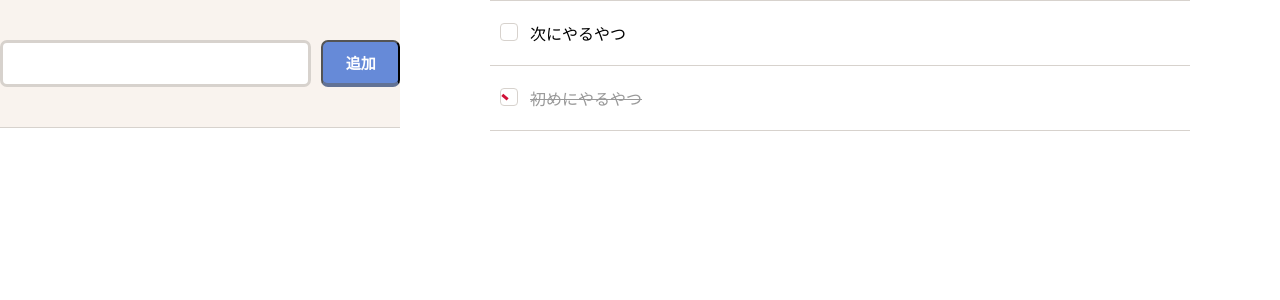
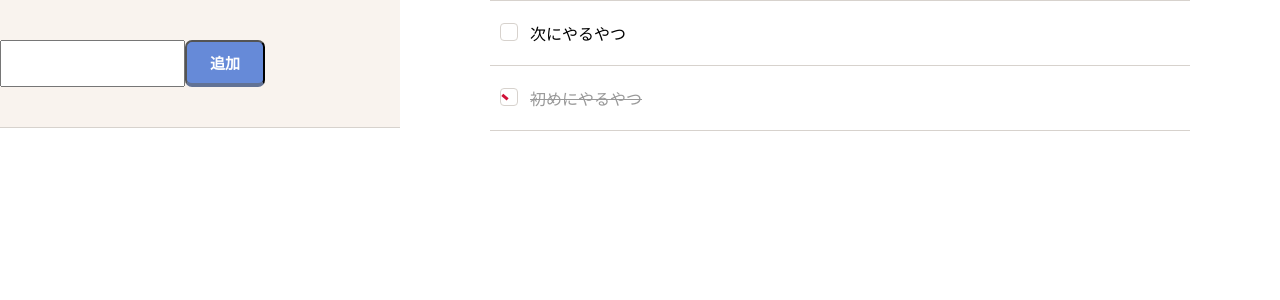
Before and after one commit to kawanomakoto/react-todo, a React (Create React App) app: page / in a window 1280 px wide. Shown: the top 300 px of the page. Built offline with nearby package versions, Linux system fonts and the light colour scheme.

Commit message:
className削除

```diff
--- a/src/components/TaskInput.tsx
+++ b/src/components/TaskInput.tsx
@@ -33,7 +33,6 @@ const TaskInput: React.FC<Props> = ({ setTasks, tasks }) => {
                 <div className="inner">
                     <input
                         type="text"
-                        className="input"
                         value={inputTitle}
                         onChange={handleInputChange}
                     />
```
Also changed, not shown: 6 other files (tests, documents, lock files or other folders).
